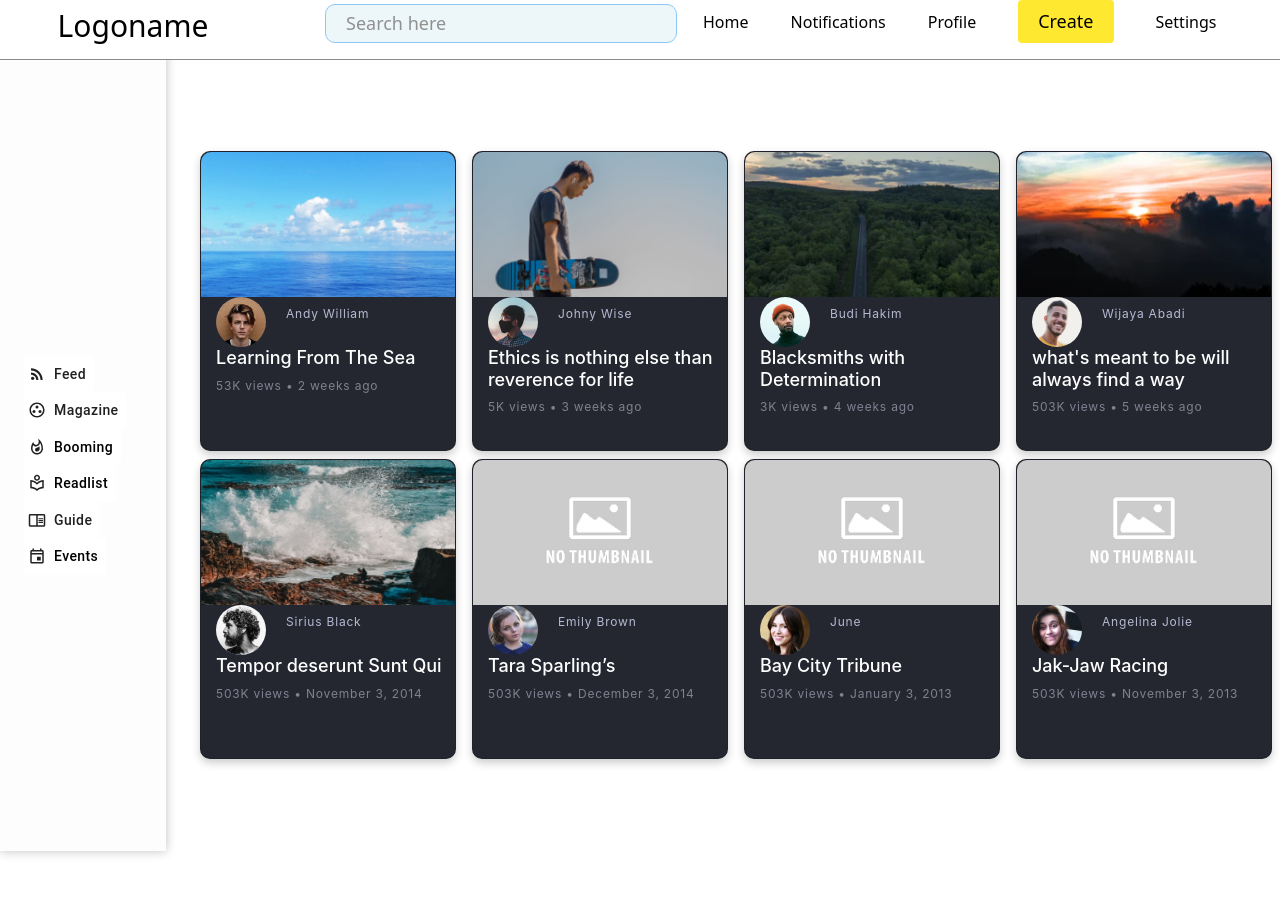
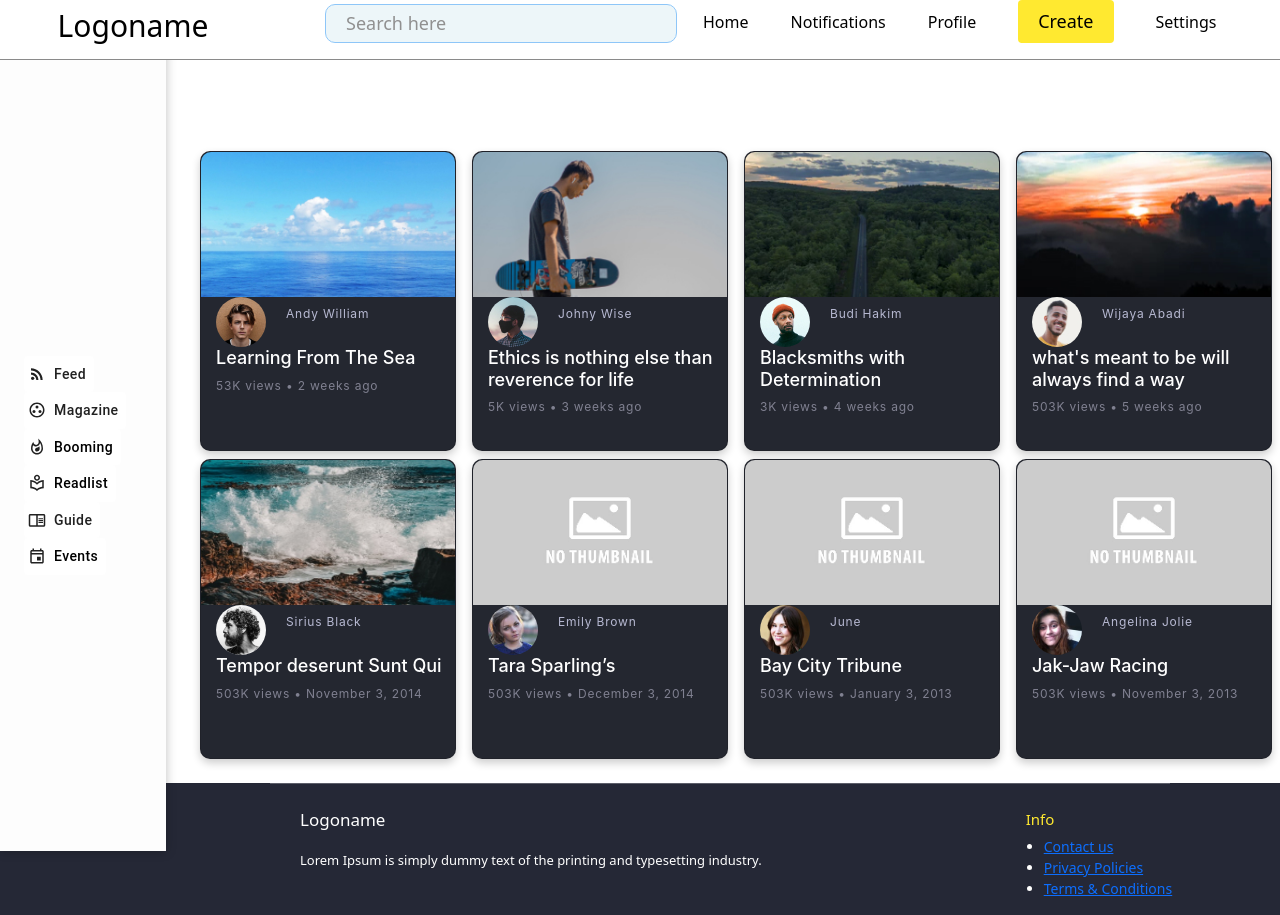
Before and after one commit to Lantaspera/writtingapp, a React (Create React App) app: page / in a window 1280 px wide. Before the commit the page ends 800 px from the top, so only its background shows below. Built offline with nearby package versions, Linux system fonts and the light colour scheme.

Commit message:
FooterPage

```diff
--- a/src/App.js
+++ b/src/App.js
@@ -1,8 +1,11 @@
 import 'bootstrap/dist/css/bootstrap.min.css';
+import { Router } from 'react-router-dom';
 import "./App.css"
 import Navibar from './Components/Navibar';
 
 import SignupForm from './Components/signup/SignupForm'
+import Footer from './Pages/Footer';
+
 
 
 function App() {
@@ -10,9 +13,14 @@ function App() {
     <div className="App">
 
        <Navibar/>
+       <Footer/>
      {/* <SignupForm/>      */}
     </div>
-  );
-}
+
+
+  )
+
+  }
+
 
 export default App;
--- /dev/null
+++ b/src/Components/Footer/Footer.css
@@ -0,0 +1,47 @@
+.footer-style{
+
+    bottom: 0px;
+    width: 100%;
+    background-color: #252836;
+    padding-left: 270px;
+    padding-bottom: 0px;
+
+}
+.footer-content{
+    display: flex;
+    flex-basis: 50%;
+    padding: 0px 20px;
+}
+.footer-line{
+    color: #FFFF;
+    width: 900px;
+}
+.footer-logo{
+    font-size: 17px;
+    color: #FFFF;
+    padding-left: 10px;
+    padding-top: 10px;
+}
+.footer-left .footer-paradata{
+    margin: 20px 0 0 0;
+    padding: 0px;
+    padding-left: 10px;
+
+}
+.footer-info{
+    color: #ffe930;
+    font-size: 15px;
+    padding-left: 14px;
+    padding-top: 10px;
+}
+.footer-para{
+    font-size: 13px;
+    color: #FFFF;
+}
+.footer-right{
+    padding-left: 250px;
+}
+.footer-term{
+    font-size: 14px;
+    color: #FFFF;
+}
--- /dev/null
+++ b/src/Components/Footer/FooterPage.js
@@ -0,0 +1,29 @@
+import React from 'react'
+import './Footer.css'
+
+function FooterPage(){
+    return(
+        <footer className="footer-style">
+            <hr className="footer-line"/>
+            <div className="footer-content">
+                <div className="footer-left">
+                    <h2 className="footer-logo">Logoname</h2>
+                    <div className="footer-paradata">
+                        <p className="footer-para">Lorem Ipsum is simply dummy text of the printing and typesetting industry.</p>
+                    </div>
+                </div>
+                <div className="footer-right">
+                    <h2 className="footer-info">Info</h2>
+                    <ul className="footer-term">
+                        <li><a href="#">Contact us</a> </li>
+                        <li><a href="#">Privacy Policies</a> </li>
+                        <li><a href="#">Terms & Conditions</a> </li>
+
+                    </ul>
+                </div>
+            </div>
+        </footer>
+    )
+}
+
+export default FooterPage
--- /dev/null
+++ b/src/Pages/Footer.js
@@ -0,0 +1,12 @@
+import React from 'react'
+import FooterPage from '../Components/Footer/FooterPage';
+
+function Footer() {
+    return (
+        <div>
+            <FooterPage/>
+        </div>
+    )
+}
+
+export default Footer
```
